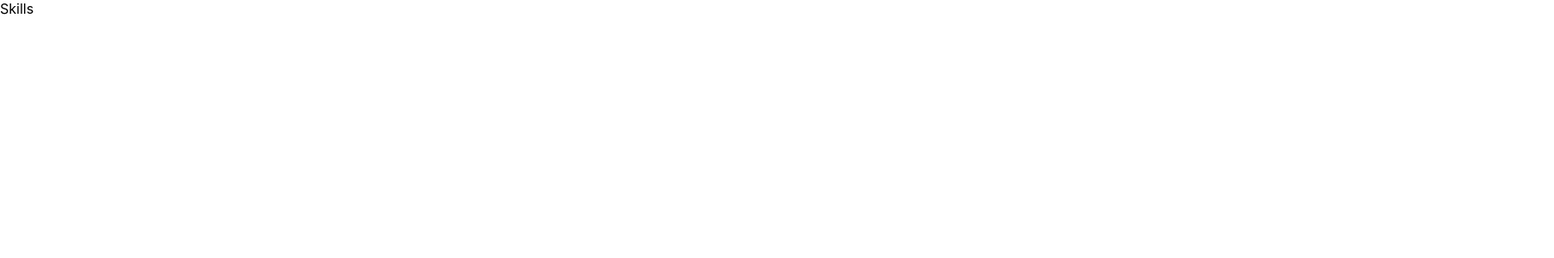
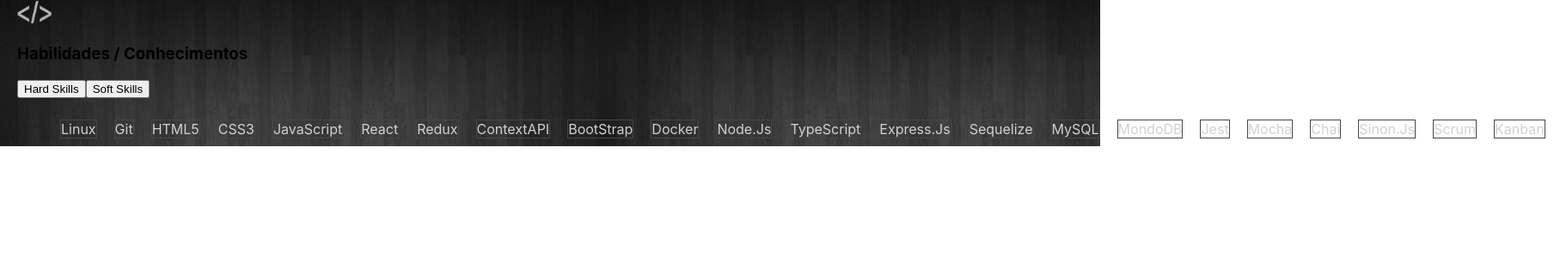
Before and after one commit to GustavoSFer/Portfolio-Gustavo, a React (Create React App) app: page /Skills in a window 1280 px wide. Shown: the top 300 px of the page at 86% size, 1808 px wide, since content can reach past the window. Built offline with nearby package versions, Linux system fonts and the light colour scheme.

Commit message:
Feat: Skills - clicando informa a skills

```diff
--- a/src/pages/Main.jsx
+++ b/src/pages/Main.jsx
@@ -1,5 +1,6 @@
 import React from 'react';
 import Header from '../Components/Header';
+import Skills from './Skills';
 import Sobre from './Sobre';
 
 function Main() {
@@ -7,6 +8,7 @@ function Main() {
     <div>
       <Header />
       <Sobre />
+      <Skills />
     </div>
   );
 }
--- a/src/pages/Skills.jsx
+++ b/src/pages/Skills.jsx
@@ -1,9 +1,81 @@
-import React from 'react';
+import React, { useState, useEffect } from 'react';
+import '../Style/skills.css';
+import html from '../imagens/html.png';
 
 function Skills() {
+  const HARD_SKILL = [
+    'Linux', 'Git', 'HTML5', 'CSS3', 'JavaScript',
+    'React', 'Redux', 'ContextAPI', 'BootStrap',
+    'Docker', 'Node.Js', 'TypeScript', 'Express.Js', 'Sequelize',
+    'MySQL', 'MondoDB',
+    'Jest', 'Mocha', 'Chai', 'Sinon.Js',
+    'Scrum', 'Kanban',
+  ];
+  const SOFT_SKILL = [
+    'Inteligência Emocional', 'Organizado',
+    'Comunicação', 'Colaboração',
+    'Pensamento Crítico', 'Criatividade',
+    'Liderança', 'Empatia',
+    'Colaboração em times',
+    'Gestão de tempo', 'Escuta ativa',
+    'Flexibilidade e resiliência', 'Atitude',
+    'Negociação', 'Autogestão', 'Motivação', 'Honestidade',
+    'Aprender a aprender',
+  ];
+
+  const [skillState, setSkillState] = useState([]);
+
+  const handleClickHard = () => {
+    setSkillState(HARD_SKILL);
+  };
+
+  const handleClickSoft = () => {
+    setSkillState(SOFT_SKILL);
+  };
+
+  useEffect(() => {
+    handleClickHard();
+  }, []);
+
   return (
-    <div>
-      Skills
+    <div className="container-skills" id="Habilidades">
+      <div className="p-3 pt-5">
+        <img src={html} alt="imagem tag html" className="tag-html" />
+      </div>
+      <div className="row text-center">
+        <h3 className="text-center text-white">
+          Habilidades / Conhecimentos
+        </h3>
+        <div>
+          <button
+            type="button"
+            onClick={handleClickHard}
+            className="btn btn-primary m-4 fw-bolder"
+            id="hard skills"
+          >
+            Hard Skills
+          </button>
+          <button
+            type="button"
+            onClick={handleClickSoft}
+            className="btn btn-primary fw-bolder"
+          >
+            Soft Skills
+          </button>
+        </div>
+        <ul className="row text-center d-flex justify-content-evenly cont">
+          {
+            skillState.map((item) => (
+              <li
+                key={item}
+                className="list-habilidades col-sm-3 d-flex justify-content-evenly font-text-skill"
+              >
+                {item}
+              </li>
+            ))
+          }
+        </ul>
+      </div>
     </div>
   );
 }
```
